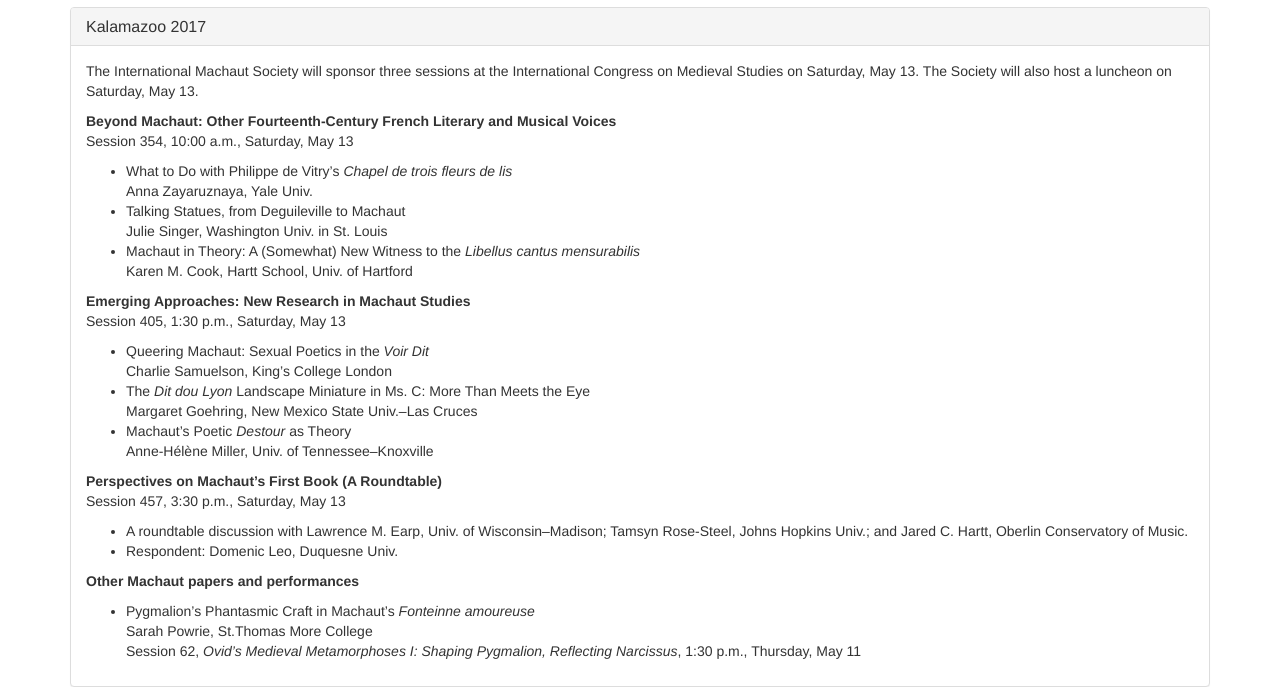
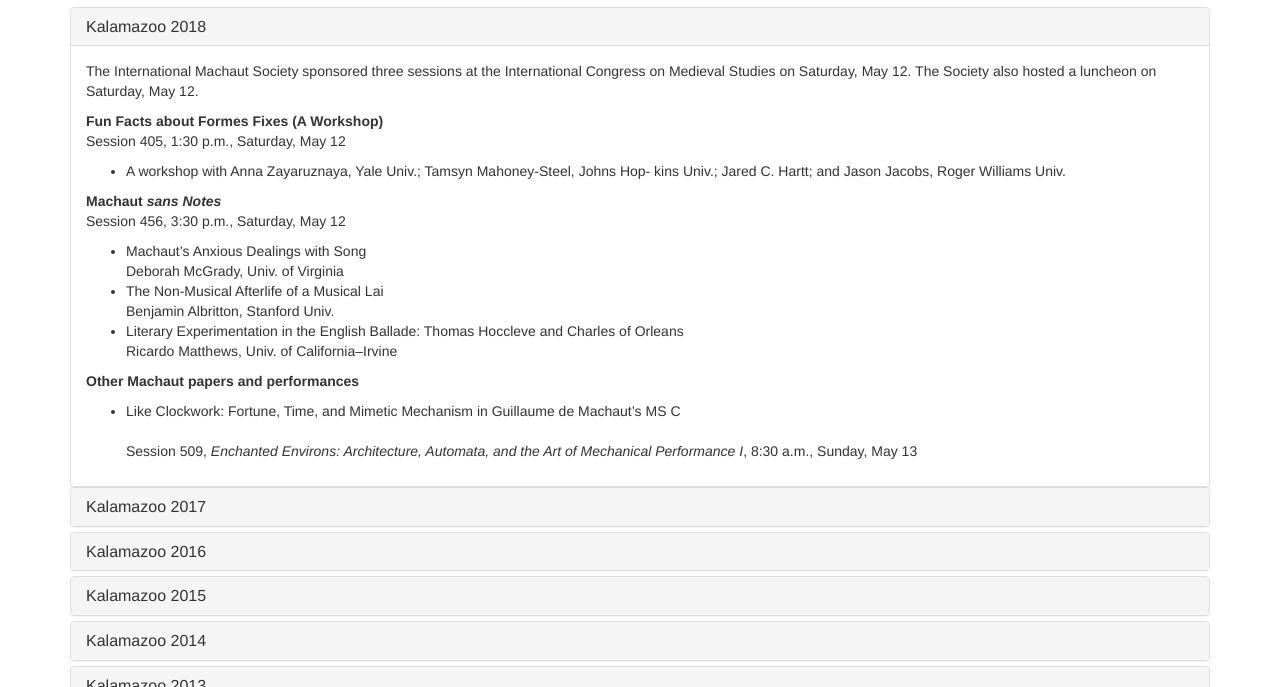
Before and after one commit to blalbrit/machautsociety_static, a plain HTML site: page static_pages/abstracts.html in a window 1280 px wide. Shown: the part 113-800 px from the top of the page. Drawn offline with nearby package versions, Linux system fonts and the light colour scheme.

Commit message:
Added 2018 listings

```diff
--- a/static_pages/abstracts.html
+++ b/static_pages/abstracts.html
@@ -64,12 +64,41 @@
    	    <div class="panel panel-default">
    	      <div class="panel-heading">
    	        <h4 class="panel-title">
+   	          <a data-toggle="collapse" data-parent="#accordion" href="#collapse20">Kalamazoo 2018</a>
+   	        </h4>
+   	      </div>
+   	      <div id="collapse20" class="panel-collapse collapse in">
+   	        <div class="panel-body">
+  		<p>The International Machaut Society sponsored three sessions at the International Congress on Medieval Studies on Saturday, May 12. The Society also hosted a luncheon on Saturday, May 12.</p>
+  		<p><b>Fun Facts about Formes Fixes (A Workshop)</b><br>Session 405, 1:30 p.m., Saturday, May 12</p>
+  		<ul>
+  			<li>A workshop with Anna Zayaruznaya, Yale Univ.; Tamsyn Mahoney-Steel, Johns Hop-
+kins Univ.; Jared C. Hartt; and Jason Jacobs, Roger Williams Univ.</li>
+  		</ul>
+  		<p><b>Machaut <i>sans Notes</i></b><br>Session 456, 3:30 p.m., Saturday, May 12</p>
+  		<ul>
+  			<li>Machaut’s Anxious Dealings with Song<br>Deborah McGrady, Univ. of Virginia</li>
+  			<li>The Non-Musical Afterlife of a Musical Lai<br>Benjamin Albritton, Stanford Univ.</li>
+  			<li>Literary Experimentation in the English Ballade: Thomas Hoccleve and Charles of Orleans<br>Ricardo Matthews, Univ. of California–Irvine</li>
+  		</ul>
+  	<p><b>Other Machaut papers and performances</b></p>
+  	<ul>
+  		<li>Like Clockwork: Fortune, Time, and Mimetic Mechanism in Guillaume de Machaut’s MS C<br><br>Session 509, <i>Enchanted Environs: Architecture, Automata, and the Art of Mechanical Performance I</i>, 8:30 a.m., Sunday, May 13</li>
+  	</ul>
+  	</div>
+</div>
+</div>
+
+   	  <div class="panel-group" id="accordion">
+   	    <div class="panel panel-default">
+   	      <div class="panel-heading">
+   	        <h4 class="panel-title">
    	          <a data-toggle="collapse" data-parent="#accordion" href="#collapse19">Kalamazoo 2017</a>
    	        </h4>
    	      </div>
-   	      <div id="collapse19" class="panel-collapse collapse in">
+   	      <div id="collapse19" class="panel-collapse collapse">
    	        <div class="panel-body">
-  		<p>The International Machaut Society will sponsor three sessions at the International Congress on Medieval Studies on Saturday, May 13. The Society will also host a luncheon on Saturday, May 13.</p>
+  		<p>The International Machaut Society sponsored three sessions at the International Congress on Medieval Studies on Saturday, May 13. The Society also hosted a luncheon on Saturday, May 13.</p>
   		<p><b>Beyond Machaut: Other Fourteenth-Century French Literary and Musical Voices</b><br>Session 354, 10:00 a.m., Saturday, May 13</p>
   		<ul>
   			<li>What to Do with Philippe de Vitry’s <i>Chapel de trois fleurs de lis</i><br>Anna Zayaruznaya, Yale Univ.</li>
```
